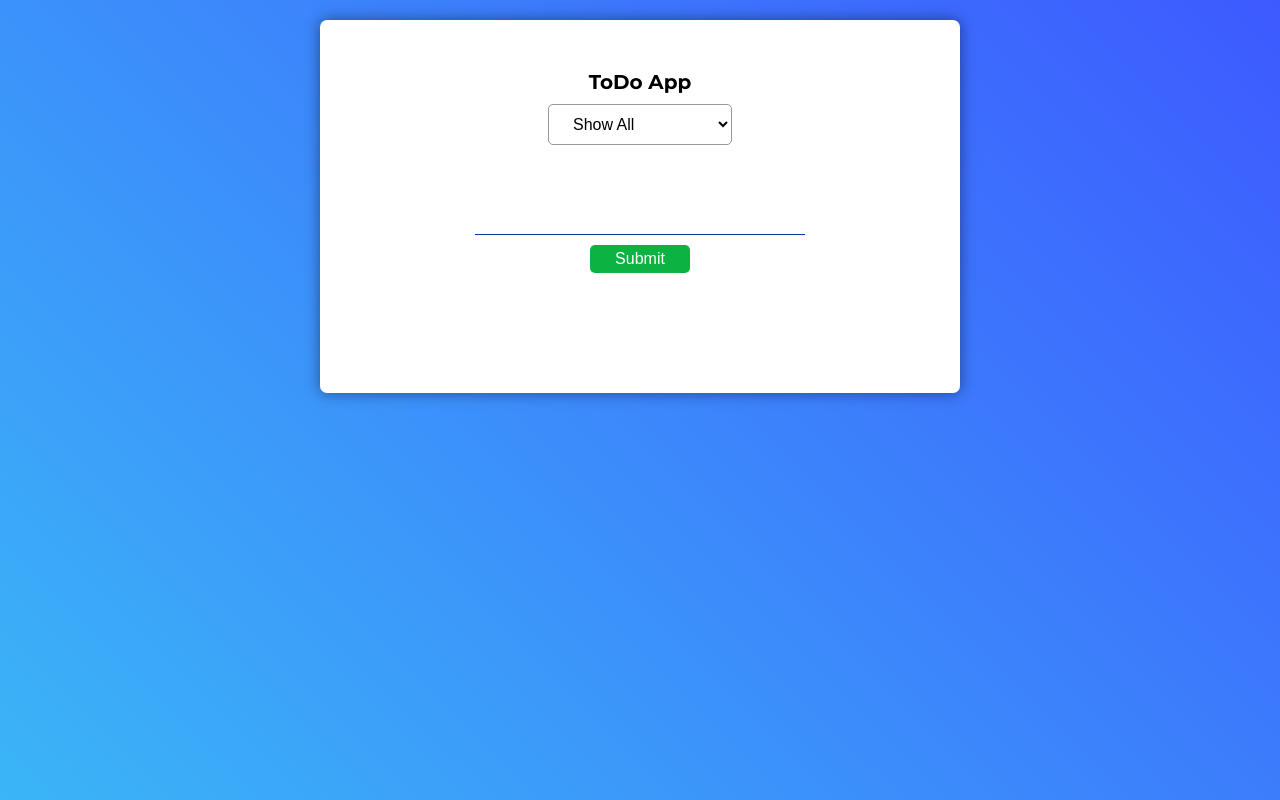
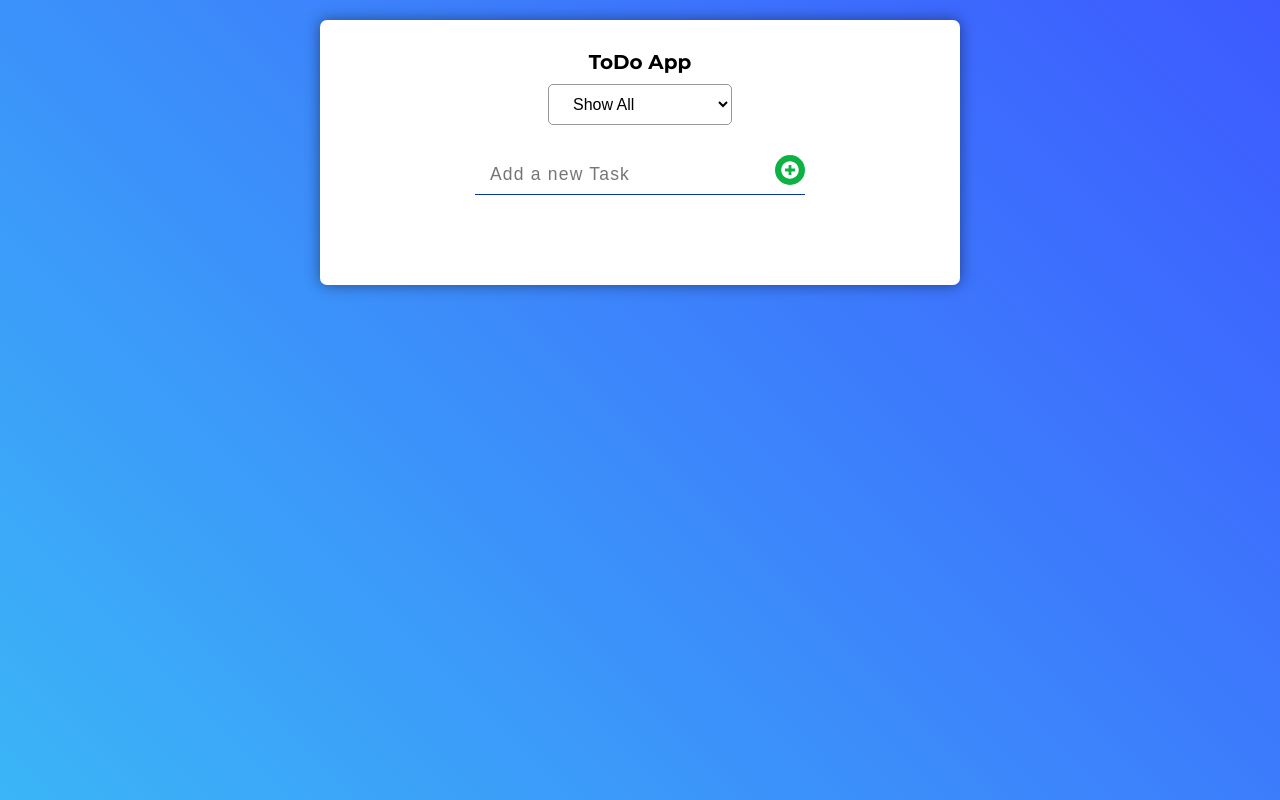
Before and after one commit to dragosbus/todo-react, a React (Create React App) app: page / in a window 1280 px wide. Built offline with nearby package versions, Linux system fonts and the light colour scheme.

Commit message:
added icon for submit button

```diff
--- a/src/App.css
+++ b/src/App.css
@@ -1,5 +1,4 @@
 header {
-  padding: 2rem 4rem;
   width: 100%;
   margin: 2rem auto;
   text-align: center;
@@ -8,7 +7,7 @@ header {
 .app {
   background: #fff;
   width: 90%;
-  margin: 2rem auto 0;
+  margin: 2rem auto;
   padding: 1rem;
   border-radius: 7px;
   box-shadow: 0 0 15px rgba(0,0,0,0.45);
@@ -21,6 +20,7 @@ main {
 form {
   width: 100%;
   margin: 0 auto;
+  position: relative;
 }
 
 .form-value,
@@ -47,13 +47,20 @@ form {
 }
 
 .form-submit {
-  width: 10rem;
-  border-radius: 0.5rem;
-  padding: 0.5rem 0;
-  font-size: 1.6rem;
+  position: absolute;
+  top: 0;
+  right: 0;
+  display: flex;
+  justify-content: center;
+  align-items: center;
+  border-radius: 50%;
+  width: 3rem;
+  height: 3rem;
+  font-size: 1.8rem;
   background: rgb(12, 179, 67);
   color: #fff;
   transition: background 0.55s ease-in;
+  cursor: pointer;
 }
 
 .form-submit:hover {
@@ -77,8 +84,8 @@ ul.tasks {
   align-items: center;
   flex-wrap: wrap;
   padding: 1rem;
-  width: 90%;
-  margin: 8rem auto 0;
+  width: 95%;
+  margin: 4rem auto 0;
   border-radius: 7px;
 }
 
@@ -111,6 +118,7 @@ ul.tasks {
   font-size: 1.6rem;
   color: #222;
   margin-right: auto;
+  margin-left: auto;
 }
 
 .remove-btn,
@@ -139,62 +147,6 @@ ul.tasks {
 .edit-btn:hover {
   color: rgb(14, 36, 163);
   transform: scale(1.2,1.2);
-}
-
-.overlay {
-  width: 100%;
-  height: 100%;
-  background: rgba(22, 22, 22, 0.514);
-  position: fixed;
-  top: 0;
-}
-
-.modal {
-  position: fixed;
-  top: 15%;
-  left: 0;
-  right: 0;
-  margin: auto auto;
-  width: 90%;
-  background: #fff;
-  display: block;
-  height: 20rem;
-  border-radius: 0.5rem;
-}
-
-.modal form {
-  width: 100%;
-  text-align: center;
-}
-
-.new-value {
-  width: 90%;
-  border: none;
-  box-shadow: 0 0 10px rgba(0,0,0,0.25);
-  height: 3.5rem;
-  border-radius: 5px;
-  padding: 1rem 2rem;
-}
-
-.modal form button {
-  padding: 1rem 2.5rem;
-  margin: 1rem 0;
-  border-radius: 5px;
-  border: none;
-  background: #3D5AFF;
-  color: #fff;
-  cursor: pointer;
-}
-
-.exit-modal {
-  position: absolute;
-  right: 2rem;
-  top: 1rem;
-  background: none;
-  border: none;
-  font-size: 2rem;
-  color: rgb(241, 15, 72);
-  cursor: pointer;
 }
 
 @keyframes intro-task {
--- a/src/components/Form.js
+++ b/src/components/Form.js
@@ -1,5 +1,6 @@
 import React, { Component } from 'react';
 import {v4} from 'node-uuid';
+import {FaPlusCircle} from 'react-icons/fa';
 
 export class Form extends Component {
 
@@ -12,8 +13,10 @@ export class Form extends Component {
         return (
             <main>
                 <form onSubmit={this.addTask.bind(this)}>
-                    <input type="text" className="form-value" ref={val => this._taskValue = val} />
-                    <input type="submit" className="form-submit" />
+                    <input type="text" className="form-value" ref={val => this._taskValue = val} placeholder="Add a new Task"/>
+                    <button className="form-submit" type="submit">
+                        <FaPlusCircle/>
+                    </button>
                 </form>
             </main>
         );
```
Also changed, not shown: src/components/Modal.js (deleted, +0 -16 lines).
